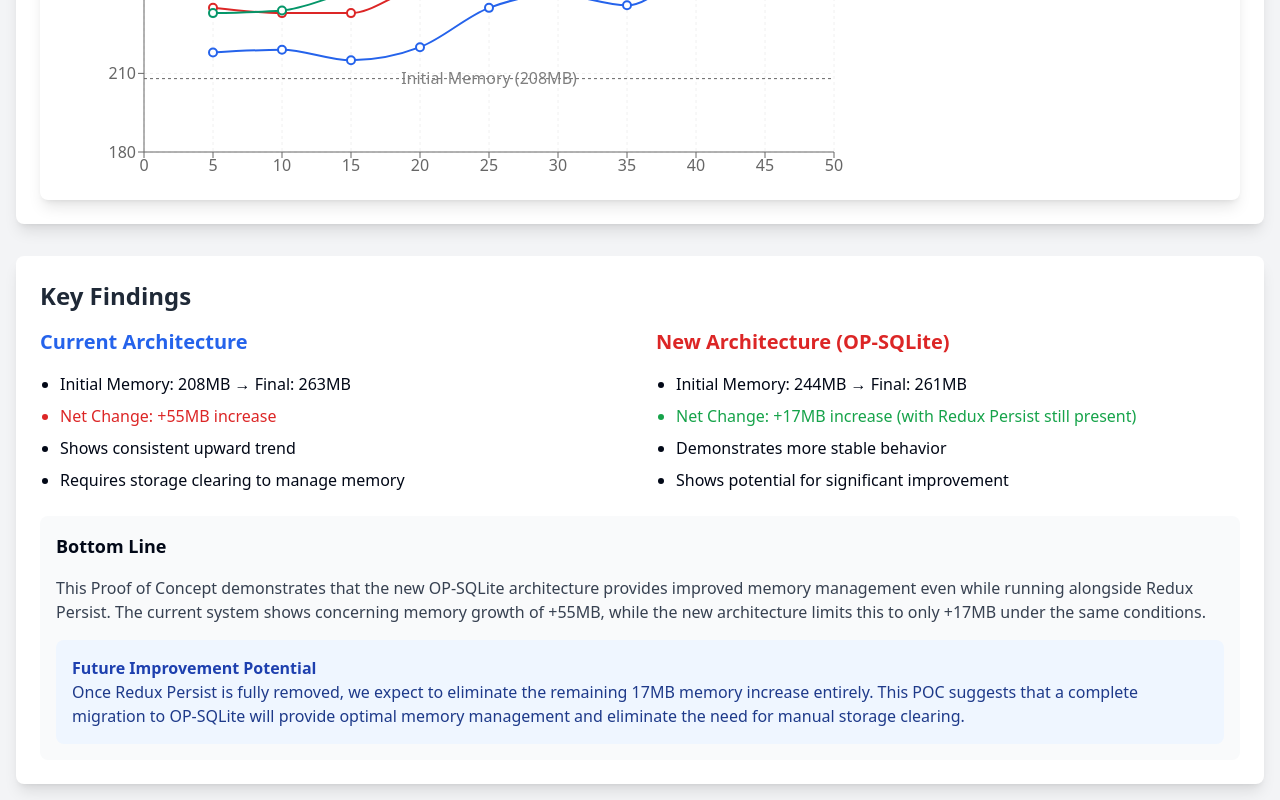
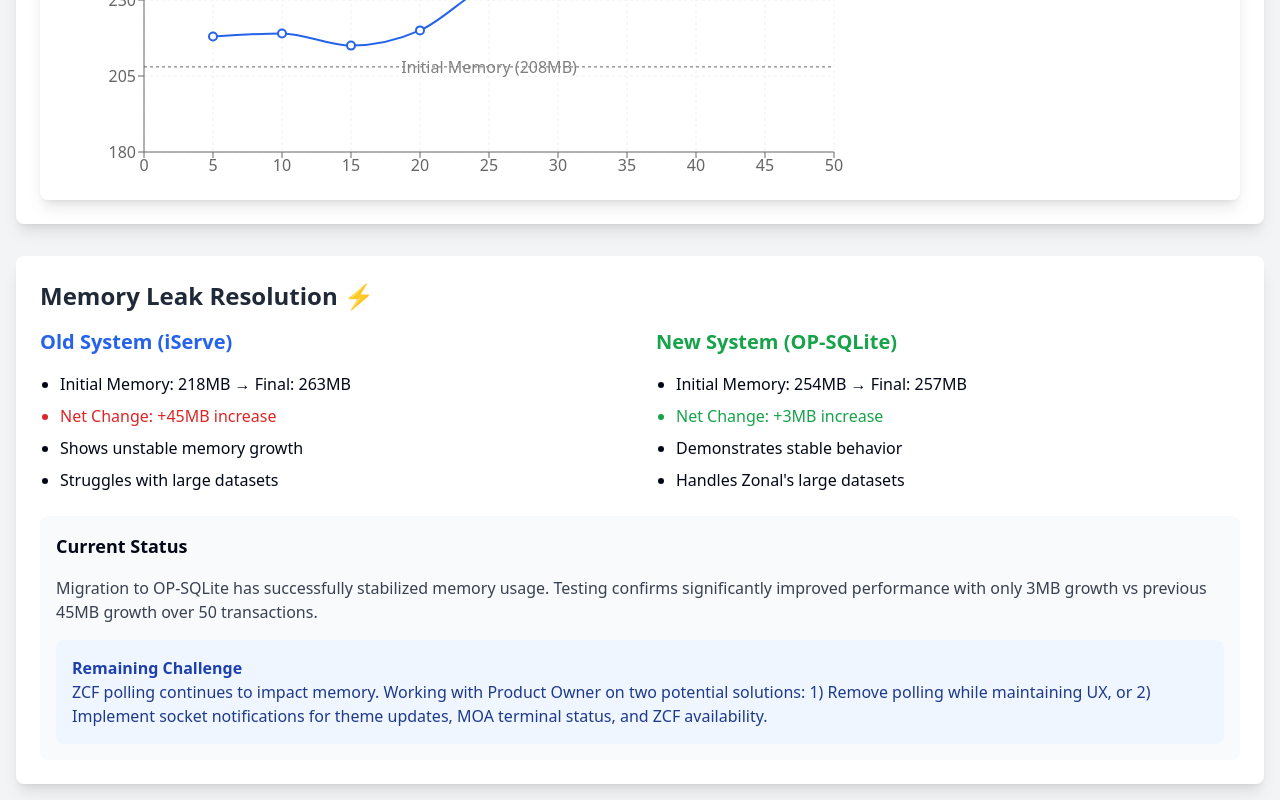
Before and after one commit to DavidTaylorZonal/Memory-Charts, a Next.js app: page /Memory-Charts/ in a window 1280 px wide. Shown: the part 552-1352 px from the top of the page. Built offline with nearby package versions, Linux system fonts and the light colour scheme.

Commit message:
feat: update the graph

```diff
--- a/src/components/MemoryVisualizationOptions.tsx
+++ b/src/components/MemoryVisualizationOptions.tsx
@@ -4,13 +4,11 @@
   Line,
   BarChart,
   Bar,
-  ComposedChart,
   XAxis,
   YAxis,
   CartesianGrid,
   Tooltip,
   Legend,
-  Area,
   ReferenceLine,
 } from "recharts";
 
@@ -44,16 +42,16 @@
   ];
 
   const opSqliteNewArch = [
-    { iteration: 5, memory: 233 },
-    { iteration: 10, memory: 234 },
-    { iteration: 15, memory: 241 },
-    { iteration: 20, memory: 244 },
-    { iteration: 25, memory: 250 },
-    { iteration: 30, memory: 252 },
-    { iteration: 35, memory: 283 },
-    { iteration: 40, memory: 260 },
-    { iteration: 45, memory: 296 },
-    { iteration: 50, memory: 265 },
+    { iteration: 5, memory: 254 },
+    { iteration: 10, memory: 252 },
+    { iteration: 15, memory: 235 },
+    { iteration: 20, memory: 241 },
+    { iteration: 25, memory: 246 },
+    { iteration: 30, memory: 250 },
+    { iteration: 35, memory: 263 },
+    { iteration: 40, memory: 276 },
+    { iteration: 45, memory: 265 },
+    { iteration: 50, memory: 257 },
   ];
 
   return (
@@ -68,16 +66,6 @@
           onClick={() => setActiveTab("absolute")}
         >
           Absolute Memory
-        </button>
-        <button
-          className={`px-4 py-2 rounded-lg ${
-            activeTab === "composed"
-              ? "bg-blue-600 text-white"
-              : "bg-gray-200 text-gray-700"
-          }`}
-          onClick={() => setActiveTab("composed")}
-        >
-          Combined View
         </button>
         <button
           className={`px-4 py-2 rounded-lg ${
@@ -165,99 +153,6 @@
         </div>
       )}
 
-      {activeTab === "composed" && (
-        <div className="p-6 bg-white rounded-lg shadow-lg">
-          <h2 className="text-2xl font-bold mb-4 text-gray-800">
-            Memory Usage with Growth Area
-          </h2>
-          <div className="h-96">
-            <ComposedChart
-              width={800}
-              height={400}
-              margin={{ top: 20, right: 30, left: 20, bottom: 10 }}
-            >
-              <CartesianGrid strokeDasharray="3 3" stroke="#f0f0f0" />
-              <XAxis
-                dataKey="iteration"
-                type="number"
-                domain={[0, 50]}
-                tickCount={11}
-              />
-              <YAxis
-                domain={[180, 280]}
-                label={{
-                  value: "Memory (MB)",
-                  angle: -90,
-                  position: "insideLeft",
-                }}
-              />
-              <Tooltip />
-              <Legend verticalAlign="top" height={36} />
-              <ReferenceLine
-                y={208}
-                stroke="#666"
-                strokeDasharray="3 3"
-                label="Initial Memory (208MB)"
-              />
-              <Area
-                data={updatedOldArch}
-                type="monotone"
-                dataKey="memory"
-                fill="#2563eb"
-                fillOpacity={0.1}
-                stroke="none"
-                name="Legacy Growth Area"
-              />
-              <Area
-                data={updatedNewDatabase}
-                type="monotone"
-                dataKey="memory"
-                fill="#dc2626"
-                fillOpacity={0.1}
-                stroke="none"
-                name="New Growth Area"
-              />
-              <Area
-                data={opSqliteNewArch}
-                type="monotone"
-                dataKey="memory"
-                fill="#059669"
-                fillOpacity={0.1}
-                stroke="none"
-                name="OpSQLite Growth Area"
-              />
-              <Line
-                data={updatedOldArch}
-                type="monotone"
-                dataKey="memory"
-                stroke="#2563eb"
-                name="Legacy Architecture"
-                strokeWidth={2}
-                dot={{ r: 4 }}
-              />
-              <Line
-                data={updatedNewDatabase}
-                type="monotone"
-                dataKey="memory"
-                stroke="#dc2626"
-                name="New Architecture"
-                strokeWidth={2}
-                dot={{ r: 4 }}
-              />
-              <Line
-                data={opSqliteNewArch}
-                type="monotone"
-                dataKey="memory"
-                stroke="#059669"
-                name="OpSQLite Architecture"
-                strokeWidth={2}
-                dot={{ r: 4 }}
-              />
-            </ComposedChart>
-          </div>
-        </div>
-      )}
-
       {activeTab === "bar" && (
         <div className="p-6 bg-white rounded-lg shadow-lg">
           <h2 className="text-2xl font-bold mb-4 text-gray-800">
--- a/src/components/RelativeMemoryChart.tsx
+++ b/src/components/RelativeMemoryChart.tsx
@@ -27,57 +27,57 @@
       </div>
 
       <div className="p-6 bg-white rounded-lg shadow-lg">
-        <h2 className="text-2xl font-bold mb-4 text-gray-800">Key Findings</h2>
+        <h2 className="text-2xl font-bold mb-4 text-gray-800">
+          Memory Leak Resolution ⚡
+        </h2>
 
         <div className="grid grid-cols-2 gap-8 mb-6">
           <div className="space-y-4">
             <h3 className="text-xl font-semibold text-blue-600">
-              Current Architecture
+              Old System (iServe)
             </h3>
             <ul className="list-disc pl-5 space-y-2">
-              <li>Initial Memory: 208MB → Final: 263MB</li>
+              <li>Initial Memory: 218MB → Final: 263MB</li>
               <li className="text-red-600 font-medium">
-                Net Change: +55MB increase
+                Net Change: +45MB increase
               </li>
-              <li>Shows consistent upward trend</li>
-              <li>Requires storage clearing to manage memory</li>
+              <li>Shows unstable memory growth</li>
+              <li>Struggles with large datasets</li>
             </ul>
           </div>
 
           <div className="space-y-4">
-            <h3 className="text-xl font-semibold text-red-600">
-              New Architecture (OP-SQLite)
+            <h3 className="text-xl font-semibold text-green-600">
+              New System (OP-SQLite)
             </h3>
             <ul className="list-disc pl-5 space-y-2">
-              <li>Initial Memory: 244MB → Final: 261MB</li>
+              <li>Initial Memory: 254MB → Final: 257MB</li>
               <li className="text-green-600 font-medium">
-                Net Change: +17MB increase (with Redux Persist still present)
+                Net Change: +3MB increase
               </li>
-              <li>Demonstrates more stable behavior</li>
-              <li>Shows potential for significant improvement</li>
+              <li>Demonstrates stable behavior</li>
+              <li>Handles Zonal's large datasets</li>
             </ul>
           </div>
         </div>
 
         <div className="bg-gray-50 p-4 rounded-lg space-y-4">
-          <h3 className="text-lg font-semibold mb-2">Bottom Line</h3>
+          <h3 className="text-lg font-semibold mb-2">Current Status</h3>
           <p className="text-gray-700">
-            This Proof of Concept demonstrates that the new OP-SQLite
-            architecture provides improved memory management even while running
-            alongside Redux Persist. The current system shows concerning memory
-            growth of +55MB, while the new architecture limits this to only
-            +17MB under the same conditions.
+            Migration to OP-SQLite has successfully stabilized memory usage.
+            Testing confirms significantly improved performance with only 3MB
+            growth vs previous 45MB growth over 50 transactions.
           </p>
 
           <div className="bg-blue-50 p-4 rounded-lg">
             <h4 className="text-md font-semibold text-blue-800">
-              Future Improvement Potential
+              Remaining Challenge
             </h4>
             <p className="text-blue-900">
-              Once Redux Persist is fully removed, we expect to eliminate the
-              remaining 17MB memory increase entirely. This POC suggests that a
-              complete migration to OP-SQLite will provide optimal memory
-              management and eliminate the need for manual storage clearing.
+              ZCF polling continues to impact memory. Working with Product Owner
+              on two potential solutions: 1) Remove polling while maintaining
+              UX, or 2) Implement socket notifications for theme updates, MOA
+              terminal status, and ZCF availability.
             </p>
           </div>
         </div>
```
